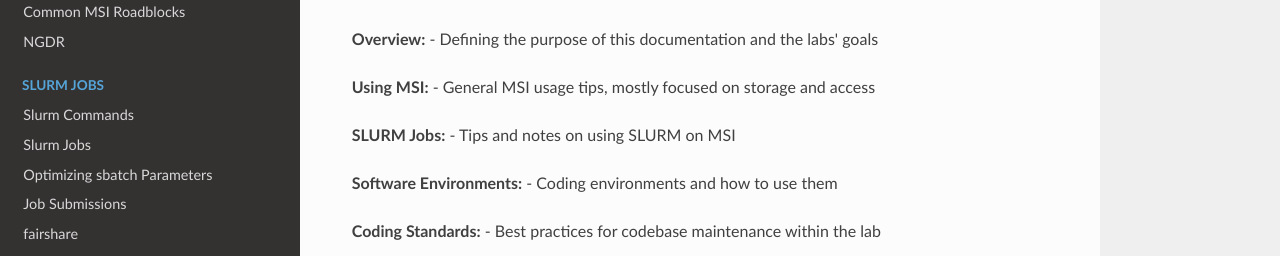
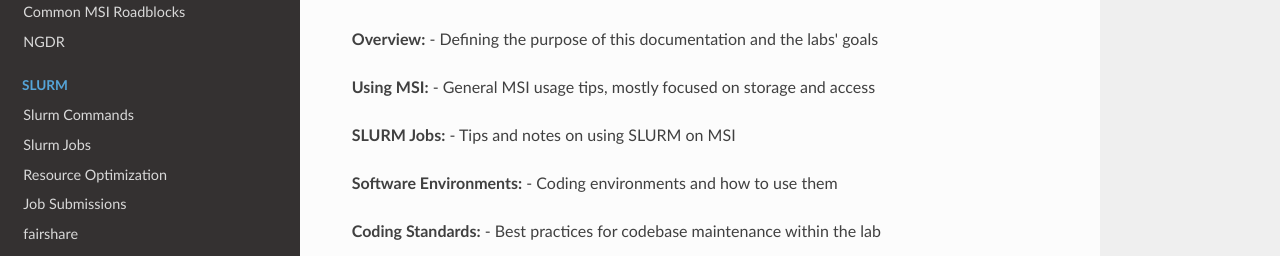
Before and after one commit to DCAN-Labs/cdni-brain, an MkDocs documentation site: the page built from docs/index.md, in a window 1280 px wide. Shown: the part 332-588 px from the top of the page. Built offline with MkDocs 1.6.1, drawn with Linux system fonts in a browser that asks for light colours; nearby versions of some CDN libraries.

Commit message:
update naming

```diff
--- a/mkdocs.yml
+++ b/mkdocs.yml
@@ -16,10 +16,10 @@ nav:
       - S3: s3.md
       - Common MSI Roadblocks: roadblocks.md
       - NGDR: ngdr.md
-  - SLURM Jobs:
+  - SLURM:
       - Slurm Commands: slurm.md
       - Slurm Jobs: slurm-params.md
-      - Optimizing sbatch Parameters: optimizing.md
+      - Resource Optimization: optimizing.md
       - Job Submissions: jobs.md
       - fairshare: fairshare.md
       - Queue Optimization: queue-optimization.md
```
